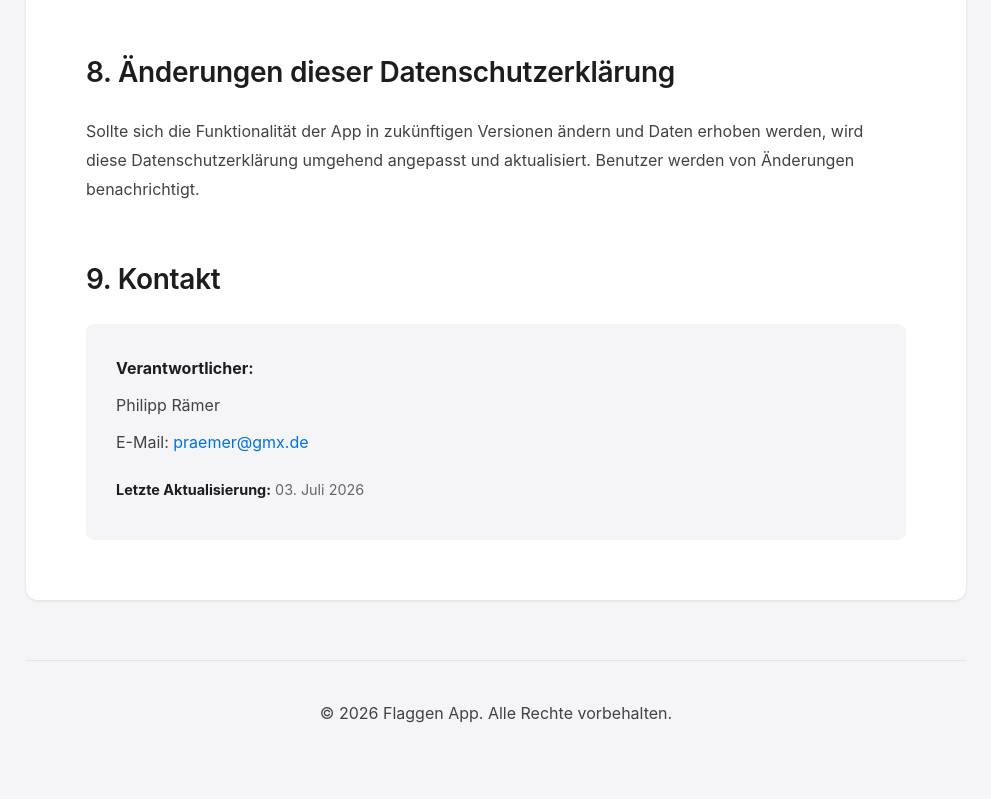
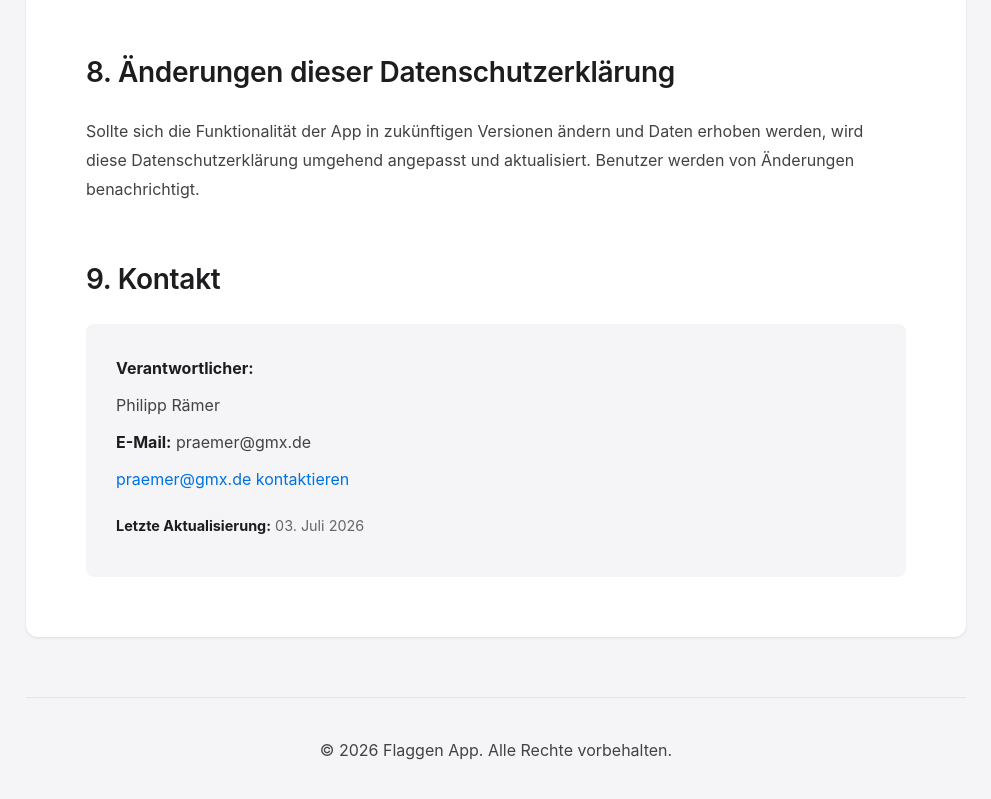
Before and after one commit to 46fthjmg9f-cell/Datenschutz, a plain HTML site: page index.html in a window 1280 px wide. Shown: the part 2041-2840 px from the top of the page, without its empty margins (144-1135 px from the left). Drawn offline with Linux system fonts and the light colour scheme.

Commit message:
Fix: Add email display and link - force refresh

```diff
--- a/index.html
+++ b/index.html
@@ -229,7 +229,8 @@
         <div class="contact">
           <p><strong>Verantwortlicher:</strong></p>
           <p>Philipp Rämer</p>
-          <p>E-Mail: <a href="mailto:praemer@gmx.de">praemer@gmx.de</a></p>
+          <p><strong>E-Mail:</strong> praemer@gmx.de</p>
+          <p><a href="mailto:praemer@gmx.de">praemer@gmx.de kontaktieren</a></p>
           <p style="margin-top: 20px; font-size: 0.9rem; color: #666;">
             <strong>Letzte Aktualisierung:</strong> 03. Juli 2026
           </p>
```
